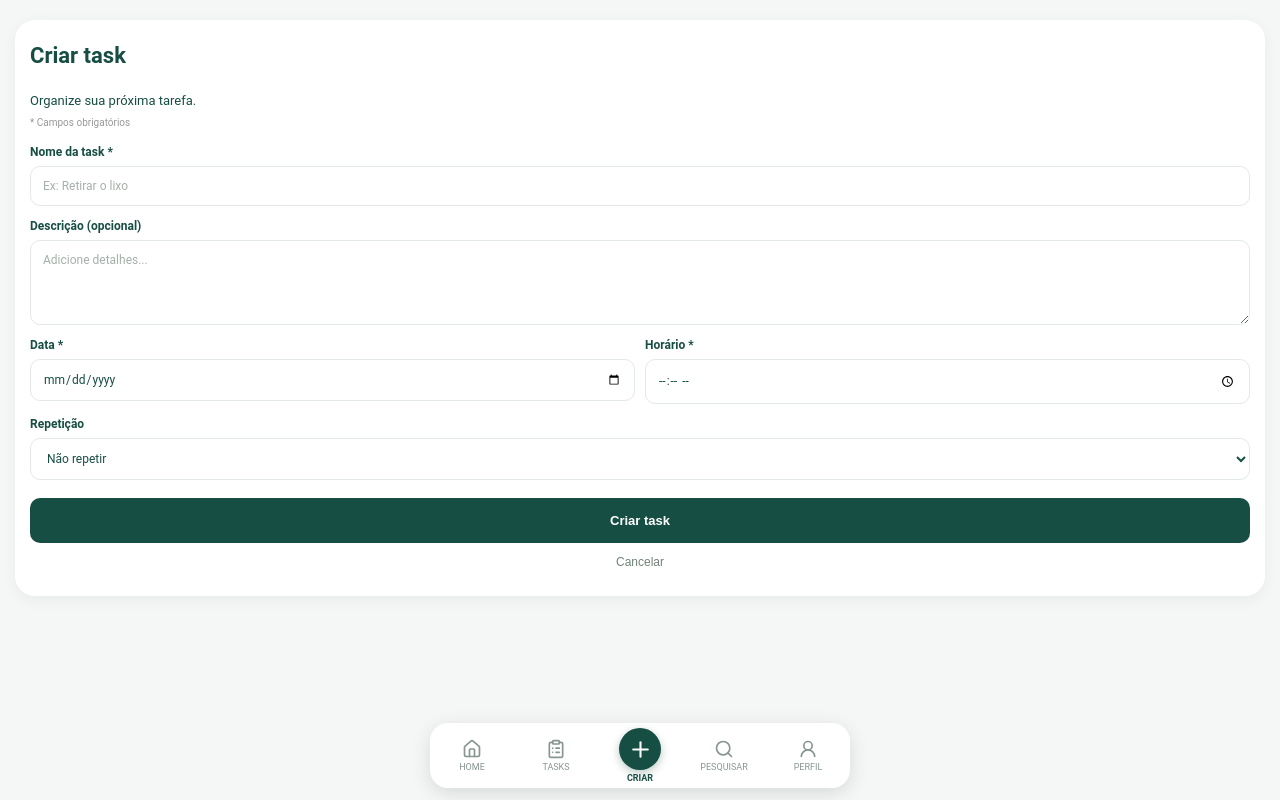
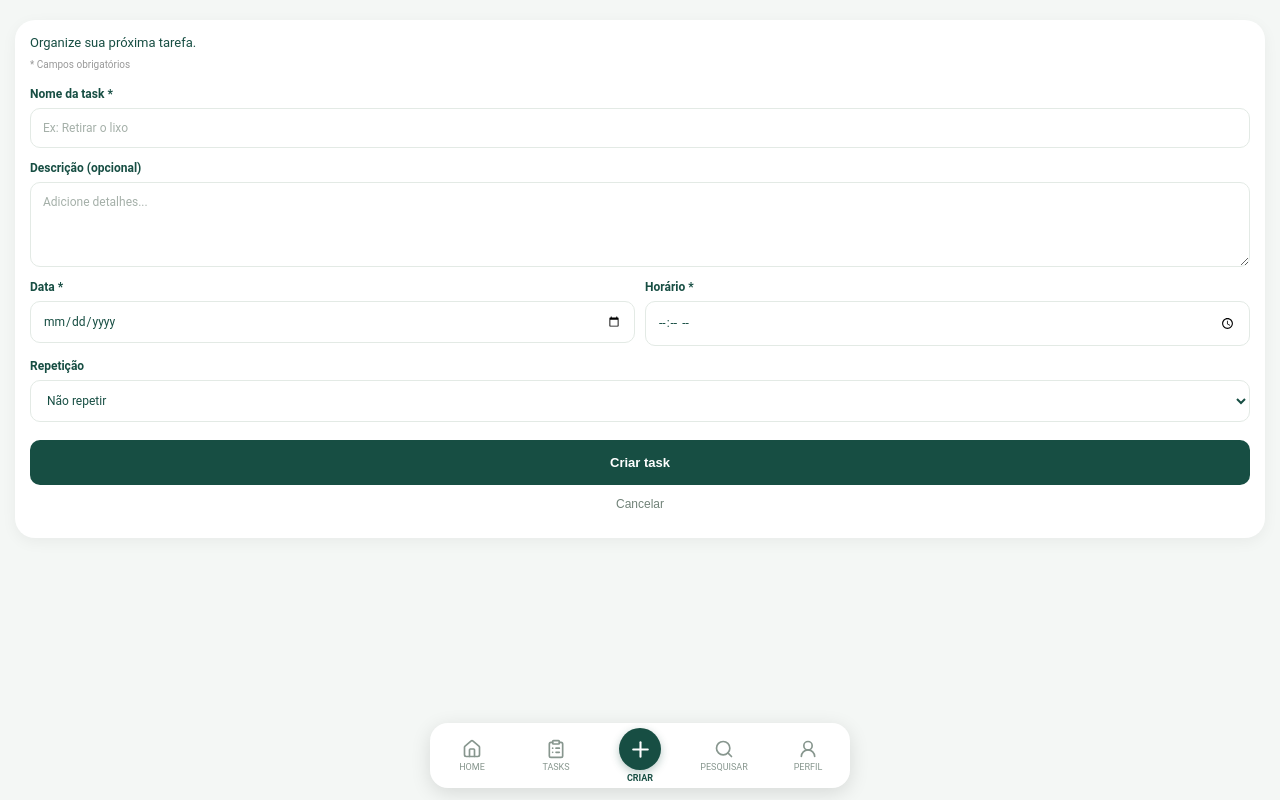
Before and after one commit to Jabutiaquaticokk/jeaa-home-tasks-app, a React (Vite) app: page /criar in a window 1280 px wide. Built offline with nearby package versions, Linux system fonts and the light colour scheme.

Commit message:
minor changes

```diff
--- a/src/paginas/CriarTask/CriarTask.jsx
+++ b/src/paginas/CriarTask/CriarTask.jsx
@@ -68,12 +68,6 @@ function CriarTask() {
 
       <section className="task-card">
 
-        <header className="task-header">
-          <div>
-            <h1>Criar task</h1>
-          </div>
-
-        </header>
 
         <div className="form-intro">
           <p>Organize sua próxima tarefa.</p>
```
